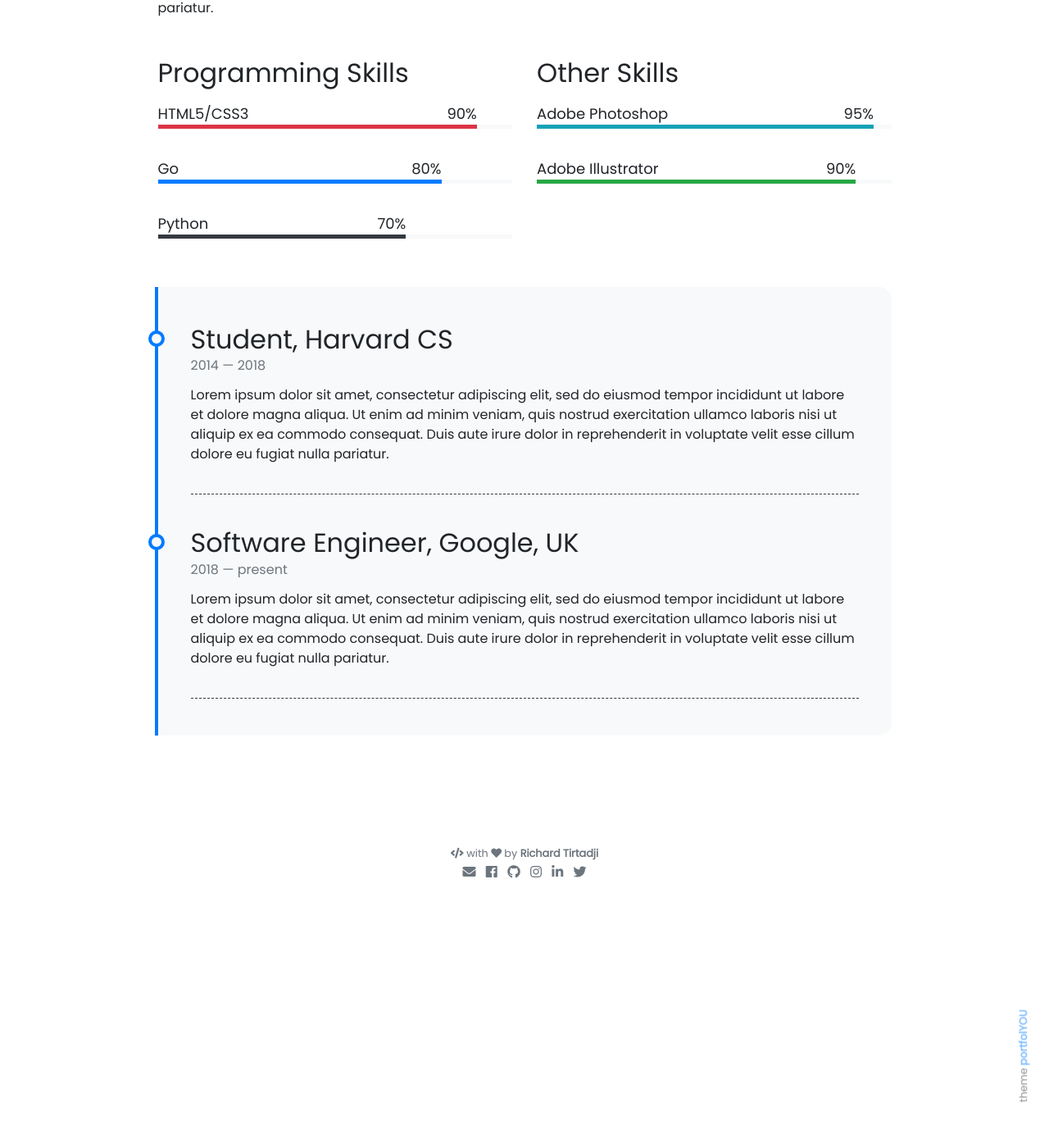
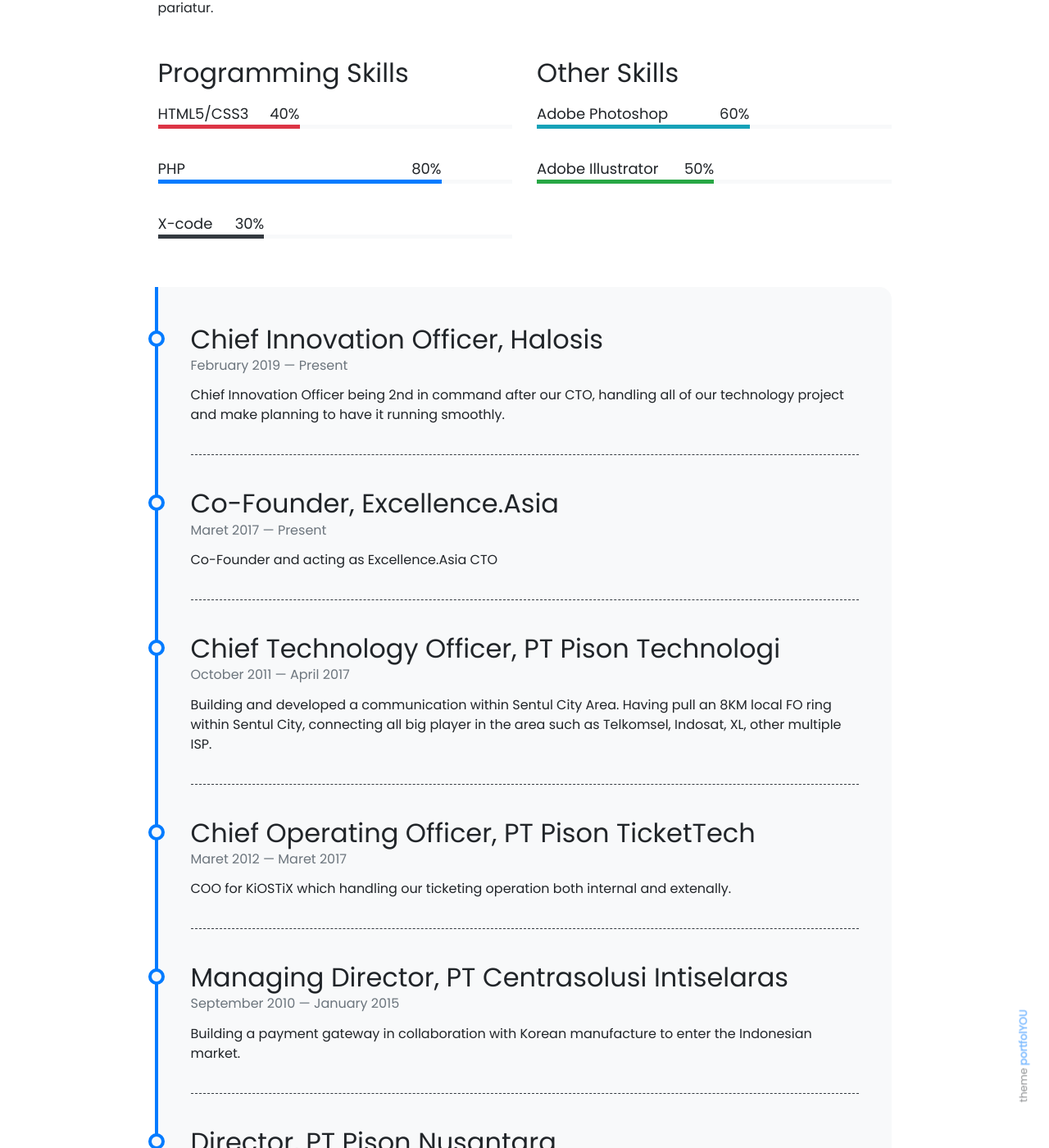
Before and after one commit to krdesigns-com/krdesigns-com.github.io, a Jekyll site: the page built from pages/about.md, in a window 1280 px wide and 1400 px high, scrolled down 308 px. Shown: the whole window at 82% size. Built offline with Jekyll 4.4.1, drawn with Linux system fonts in a browser that asks for light colours; nearby versions of some CDN libraries; emoji names are drawn with the system emoji font; some of the changed text lies outside the part shown.

Commit message:
add more content

```diff
--- a/_data/other-skills.yml
+++ b/_data/other-skills.yml
@@ -1,7 +1,7 @@
 - name: Adobe Photoshop
-  percentage: 95
+  percentage: 60
   color: info
 
 - name: Adobe Illustrator
-  percentage: 90
+  percentage: 50
   color: success
--- a/_data/programming-skills.yml
+++ b/_data/programming-skills.yml
@@ -1,11 +1,11 @@
 - name: HTML5/CSS3
-  percentage: 90
+  percentage: 40
   color: danger
 
-- name: Go
+- name: PHP
   percentage: 80
   color:
 
-- name: Python
-  percentage: 70
+- name: X-code
+  percentage: 30
   color: dark
--- a/_data/timeline.yml
+++ b/_data/timeline.yml
@@ -1,17 +1,56 @@
-- title: Student, Harvard CS
-  from: 2014
-  to: 2018
-  description: Lorem ipsum dolor sit amet, consectetur adipiscing elit,
-               sed do eiusmod tempor incididunt ut labore et dolore magna aliqua.
-               Ut enim ad minim veniam, quis nostrud exercitation ullamco laboris
-               nisi ut aliquip ex ea commodo consequat. Duis aute irure dolor in
-               reprehenderit in voluptate velit esse cillum dolore eu fugiat nulla pariatur.
+- title: Chief Innovation Officer, Halosis
+  from: February 2019
+  to: Present
+  description: Chief Innovation Officer being 2nd in command after our CTO, handling all of our technology project and
+               make planning to have it running smoothly.
 
-- title: Software Engineer, Google, UK
-  from: 2018
-  to: present
-  description: Lorem ipsum dolor sit amet, consectetur adipiscing elit,
-               sed do eiusmod tempor incididunt ut labore et dolore magna aliqua.
-               Ut enim ad minim veniam, quis nostrud exercitation ullamco laboris
-               nisi ut aliquip ex ea commodo consequat. Duis aute irure dolor in
-               reprehenderit in voluptate velit esse cillum dolore eu fugiat nulla pariatur.
+- title: Co-Founder, Excellence.Asia
+  from: Maret 2017
+  to: Present
+  description: Co-Founder and acting as Excellence.Asia CTO
+
+- title: Chief Technology Officer, PT Pison Technologi
+  from: October 2011
+  to: April 2017
+  description: Building and developed a communication within Sentul City Area. Having pull an 8KM local FO ring within
+               Sentul City, connecting all big player in the area such as Telkomsel, Indosat, XL, other multiple ISP.
+
+- title: Chief Operating Officer, PT Pison TicketTech
+  from: Maret 2012
+  to: Maret 2017
+  description: COO for KiOSTiX which handling our ticketing operation both internal and extenally.
+
+- title: Managing Director, PT Centrasolusi Intiselaras
+  from: September 2010
+  to: January 2015
+  description: Building a payment gateway in collaboration with Korean manufacture to enter the Indonesian market.
+
+- title: Director, PT Pison Nusantara
+  from: Maret 2011
+  to: February 2012
+  description: Helping the group to establish all its sister company.
+
+- title: IT Director, PT Dunia Informasi Teknologi
+  from: June 2003
+  to: February 2009
+  description: Establish and run a new ISP.
+
+- title: IT Director, PT Sarana Rekatama Dinamika
+  from: June 2002
+  to: October 2008
+  description: IT Director for PT SRD which handle Indonesian first approval system for ractification of a new company limited
+
+- title: President Director, PT NetWxS
+  from: June 2001
+  to: December 2002
+  description: Managing Malaysian new firewall software in Indonesia.
+
+- title: President Director, PT Media Manager
+  from: July 2000
+  to: June 2001
+  description: Manage one of Lippo Group early startup call Media Manager which begin a revolusionary in-house-media advertisement.
+
+- title: Supervisor, Arthur Andersen
+  from: June 1995
+  to: June 2000
+  description: My first career start by being an auditor and after 1 year assign as an IT auditor handling almost all Indonesia BUMN banks.
```
Also changed, not shown: _posts/2020-02-28-raspberry-official-ubuntu-18.04.04-bootable-from-USB-SSD-drive.md (added, +42 -0 lines), pages/articles.html (added, +9 -0 lines), pages/projects.html (+8 -2 lines).
